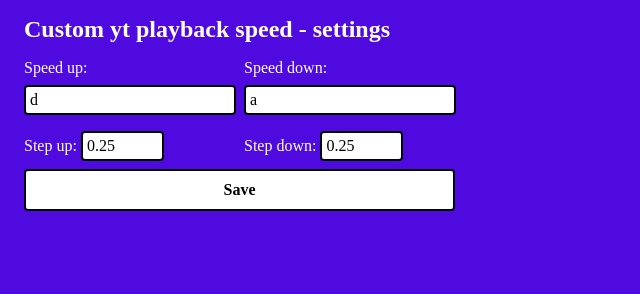
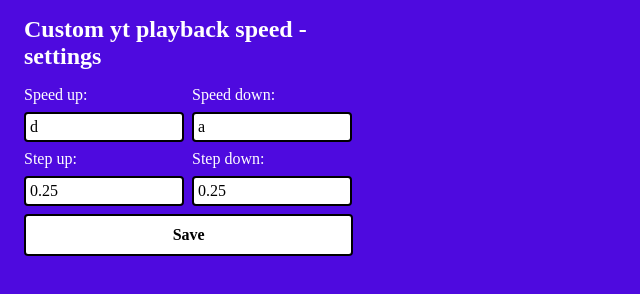
Before and after one commit to MarekNowak250/Change-youtube-playback-speed-chrome-extension, a browser extension: page index.html in a window 1280 px wide. Shown: the whole page, without its empty margins (0-640 px from the left). Drawn offline with Linux system fonts and the light colour scheme.

Commit message:
Minor visual changes

```diff
--- a/index.html
+++ b/index.html
@@ -12,13 +12,14 @@
       }
 
       html {
-        width: 440px;
+        width: 374px;
         background-color: #4e0adf;
         color: white;
       }
 
       body {
         padding: 0px 16px;
+        padding-bottom: 8px;
       }
 
       h1 {
@@ -26,6 +27,7 @@
       }
 
       input {
+        width: 160px;
         font-size: 16px;
         font-family: inherit;
         padding: 0.25em 0.25em;
@@ -50,10 +52,11 @@
         padding: 10px 0px;
         font-weight: bold;
         margin: 0;
+        transition: all 0.5s ease;
       }
 
       .submit-button:hover {
-        background-color: #cecece;
+        filter: brightness(80%);
         cursor: pointer;
       }
 
```
Also changed, not shown: manifest.json.
